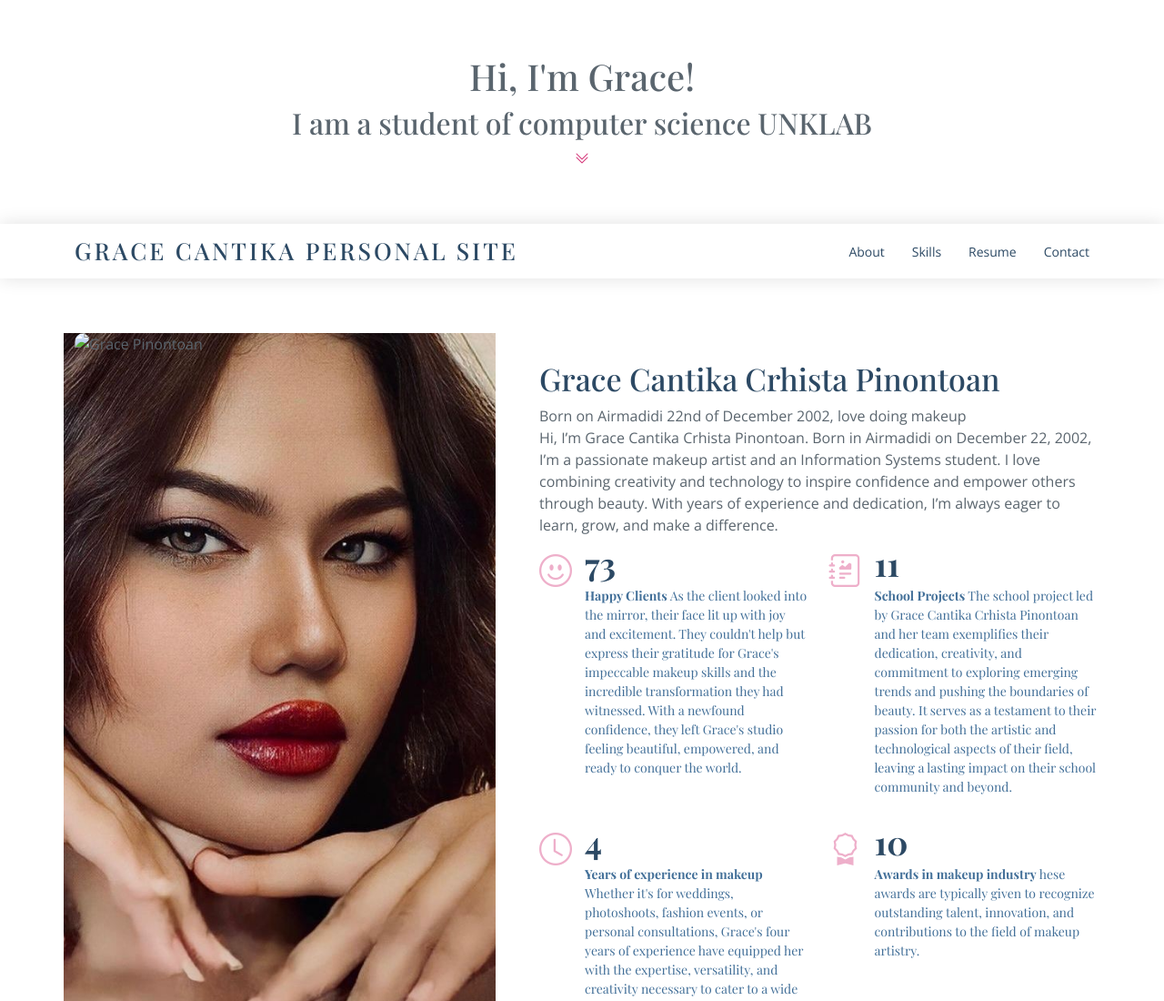
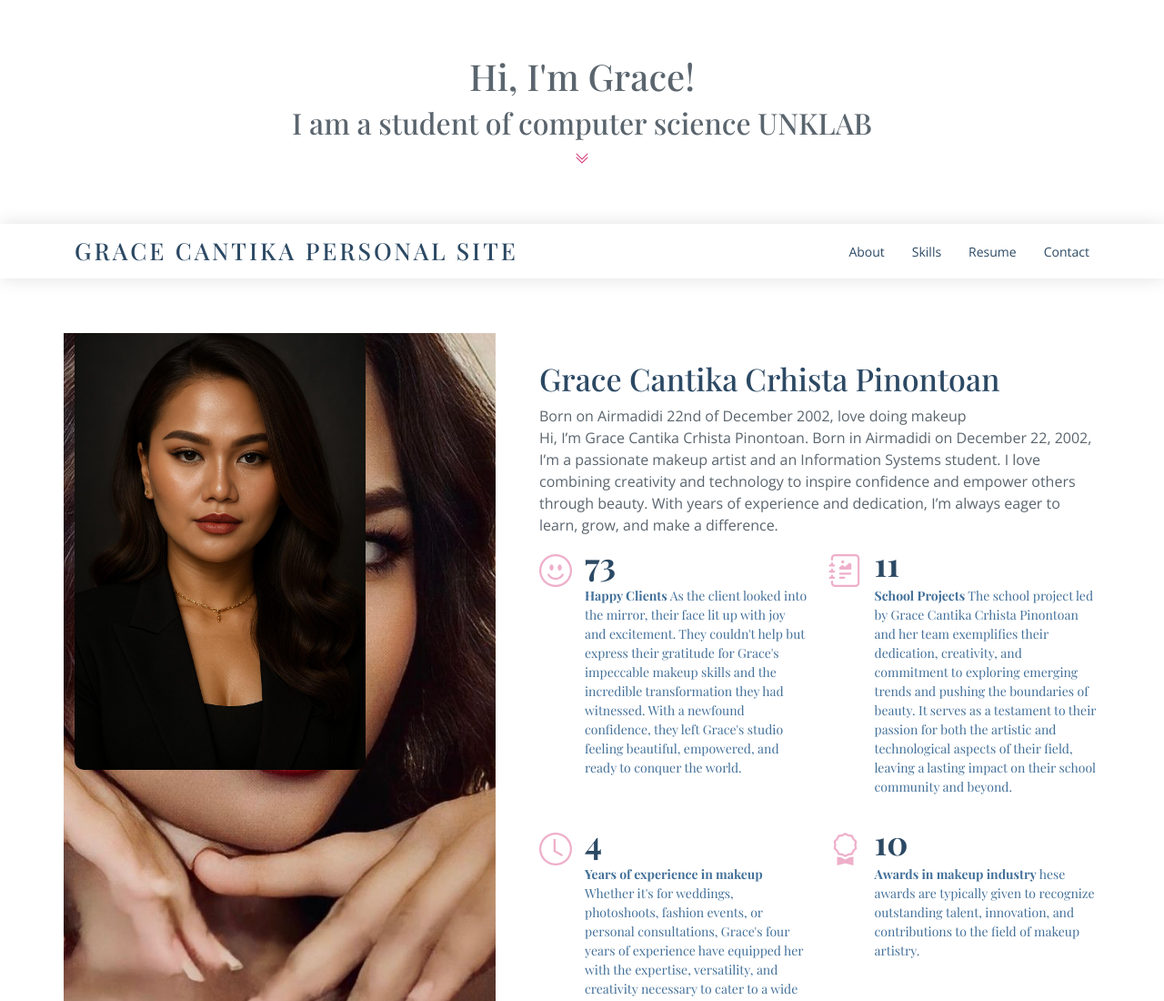
Before and after one commit to PinontoanGrace/cvmid, a plain HTML site: page index.html in a window 1280 px wide. Shown: the top 1100 px of the page at 91% size. Drawn offline with nearby package versions, Linux system fonts and the light colour scheme; a web font is replaced by a local one.

Commit message:
Update index.html

```diff
--- a/index.html
+++ b/index.html
@@ -71,7 +71,7 @@
 
         <div class="row no-gutters">
           <div class="image col-xl-5 d-flex align-items-stretch justify-content-center justify-content-lg-start">
-  <img src="assets/img/grace.jpg" alt="Grace Pinontoan" class="img-fluid" style="border-radius: 10px; max-height: 480px;">
+  <img src="assets/img/grace.jpg.jpg" alt="Grace Pinontoan" class="img-fluid" style="border-radius: 10px; max-height: 480px;">
 </div>
           <div class="col-xl-7 ps-0 ps-lg-5 pe-lg-1 d-flex align-items-stretch">
             <div class="content d-flex flex-column justify-content-center">
```
